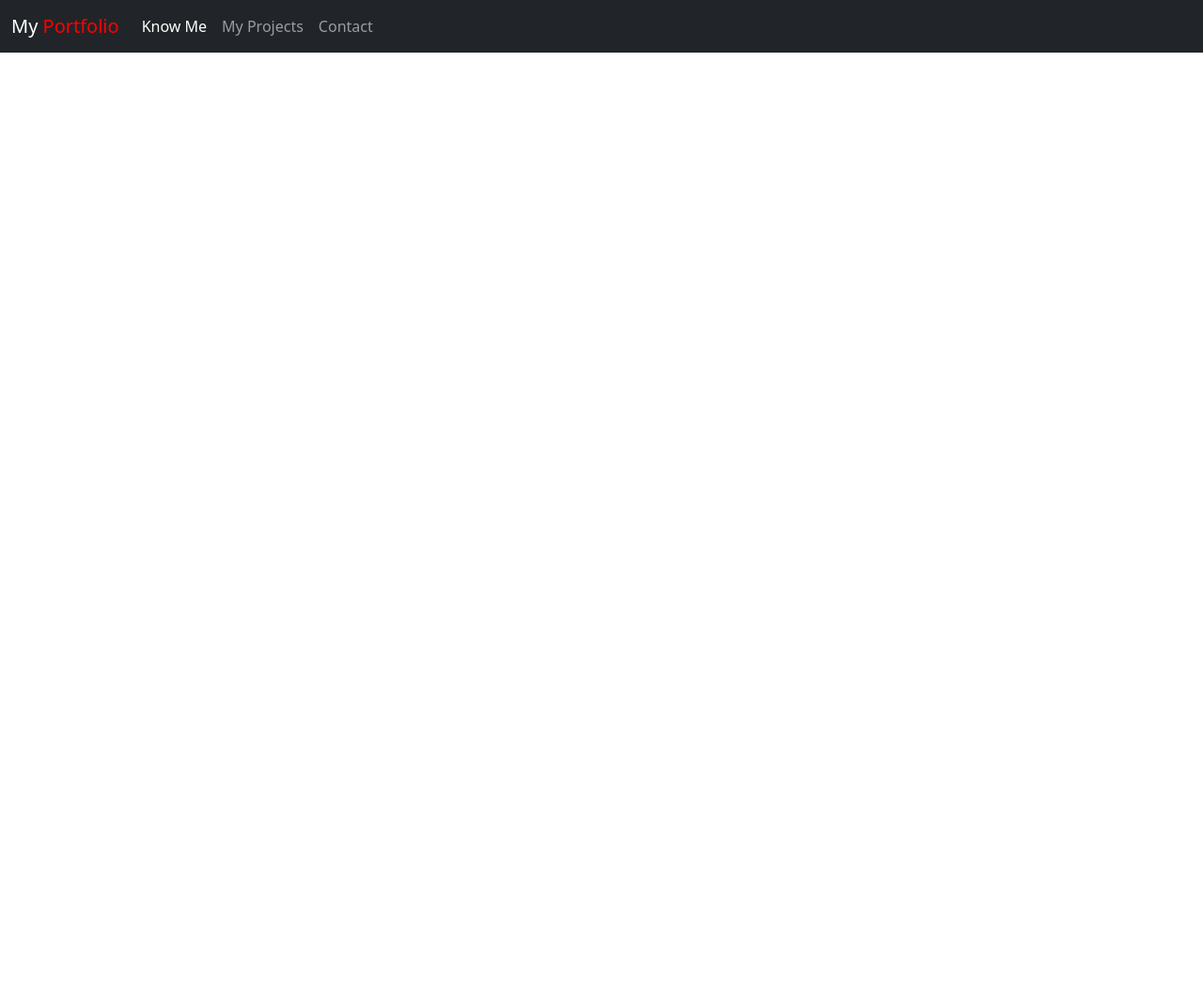
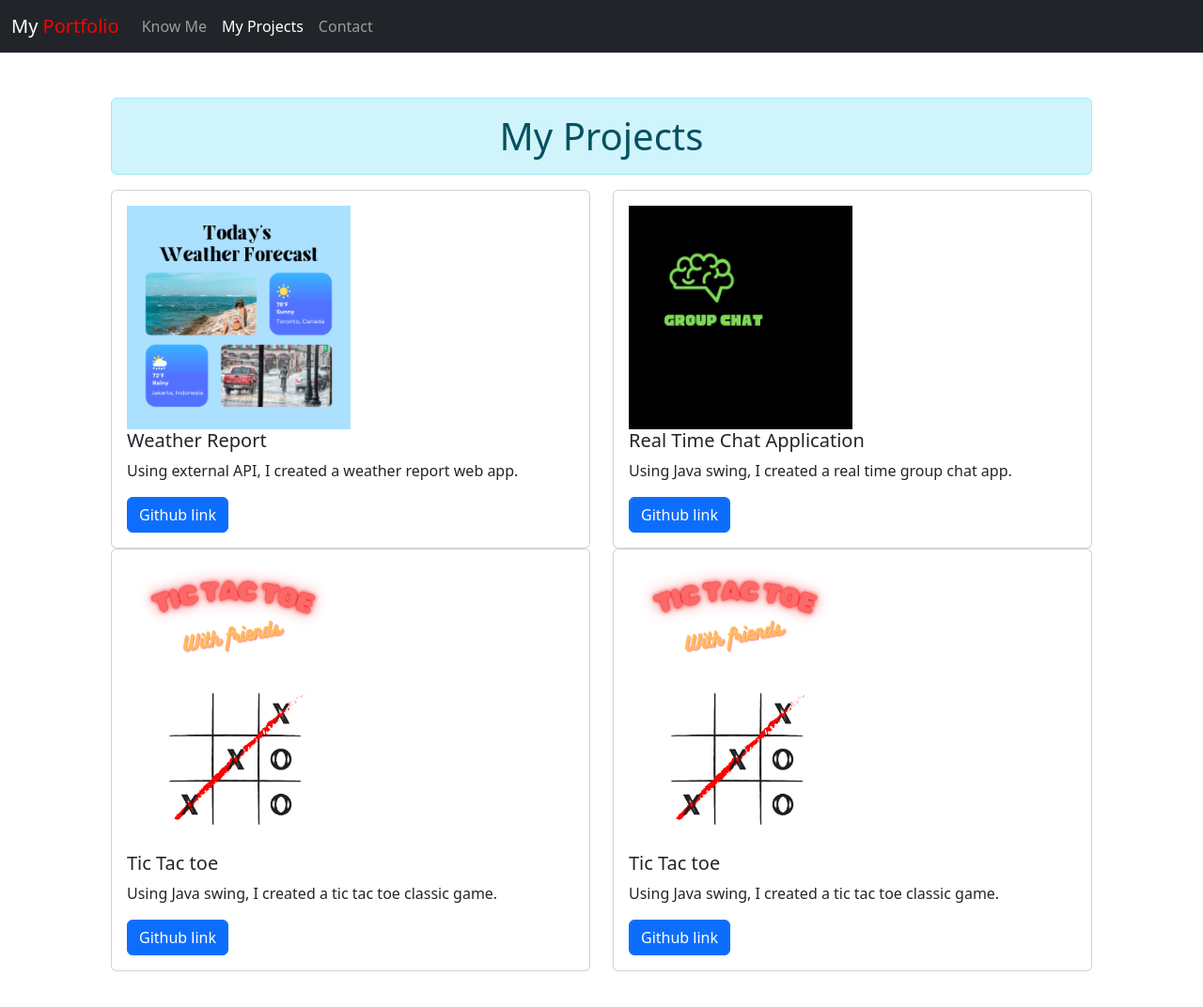
Before and after one commit to soumyasephali/my-portfolio, a plain HTML site: page projects.html in a window 1280 px wide. Shown: the whole page at 94% size. Before the commit the page ends 800 px from the top, so only its background shows below. Drawn offline with nearby package versions, Linux system fonts and the light colour scheme.

Commit message:
add modified project.html

```diff
--- a/projects.html
+++ b/projects.html
@@ -19,20 +19,84 @@
           <div class="collapse navbar-collapse" id="navbarScroll">
             <ul class="navbar-nav me-auto my-2 my-lg-0 navbar-nav-scroll" style="--bs-scroll-height: 100px;">
               <li class="nav-item">
-                <a class="nav-link active" aria-current="page" href="about.html">Know Me</a>
+                <a class="nav-link" aria-current="page" href="about.html">Know Me</a>
               </li>
               <li class="nav-item">
-                <a class="nav-link" href="projects.html">My Projects</a>
+                <a class="nav-link active" href="projects.html">My Projects</a>
               </li>
               <li class="nav-item">
                 <a class="nav-link" href="contact.html">Contact </a>
               </li>
-
-
             </ul>
           </div>
         </div>
       </nav>
+
+      <div class="container p-5">
+
+        <h1 class = "alert alert-info text-center">
+            My Projects
+        </h1>
+      <div class="row">
+        <div class="col-sm-6">
+          <div class="card">
+            <div class="card-body">
+             <img src="./images/weather_forecast.png" style="width: 50%;">
+              <h5 class="card-title">Weather Report</h5>
+              <p class="card-text" style="text-align: justify;">
+                Using external API, I created a weather report web app.
+             </p>
+              <a href="#" class="btn btn-primary">Github link</a>
+            </div>
+          </div>
+        </div>
+
+      <div class="col-sm-6">
+        <div class="card">
+          <div class="card-body">
+           <img src="./images/group_chat.png" style="width: 50%;">
+            <h5 class="card-title">Real Time Chat Application</h5>
+            <p class="card-text" style="text-align: justify;">
+              Using Java swing, I created a real time group chat app.
+          </p>
+            <a href="#" class="btn btn-primary">Github link</a>
+          </div>
+        </div>
+      </div>
+      </div>
+
+
+
+        <div class="row">
+      <div class="col-sm-6">
+        <div class="card">
+          <div class="card-body">
+           <img src="./images/Tic-Tac-Toe.png" style="width: 50%;">
+            <h5 class="card-title">Tic Tac toe</h5>
+            <p class="card-text" style="text-align: justify;">
+              Using Java swing, I created a tic tac toe classic game.
+          </p>
+            <a href="#" class="btn btn-primary">Github link</a>
+          </div>
+        </div>
+      </div>
+
+      <div class="col-sm-6">
+        <div class="card">
+          <div class="card-body">
+           <img src="./images/Tic-Tac-Toe.png" style="width: 50%;">
+            <h5 class="card-title">Tic Tac toe</h5>
+            <p class="card-text" style="text-align: justify;">
+              Using Java swing, I created a tic tac toe classic game.
+          </p>
+            <a href="#" class="btn btn-primary">Github link</a>
+          </div>
+        </div>
+      </div>
+      </div>
+      </div>
+
+
 
 
 
```
Also changed, not shown: contact.html (+2 -2 lines), Images/Tic-Tac-Toe.png (added), Images/group_chat.png (added), Images/weather_forecast.png (added).
